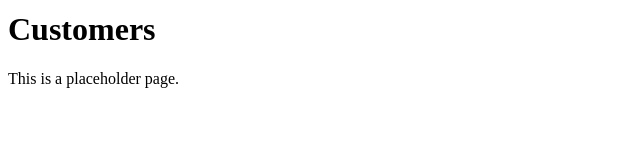
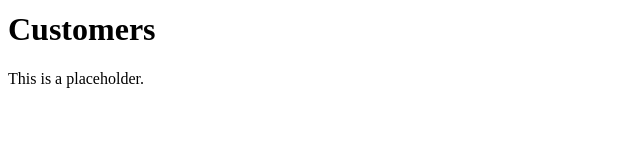
Before and after one commit to joeisoffline/nextjs-project, a Next.js app: page /customers in a window 1280 px wide. Shown: the part 152-300 px from the top of the page, without its empty margins (0-640 px from the left). Built offline with nearby package versions, Linux system fonts and the light colour scheme.

Commit message:
fixed errors

```diff
--- a/app/customers/page.tsx
+++ b/app/customers/page.tsx
@@ -2,7 +2,7 @@ export default function CustomersPage() {
   return (
     <main className="max-w-4xl mx-auto p-8">
       <h1 className="text-3xl font-bold mb-4">Customers</h1>
-      <p className="text-gray-600">This is a placeholder page.</p>
+      <p className="text-gray-600">This is a placeholder.</p>
     </main>
   );
 }
```
